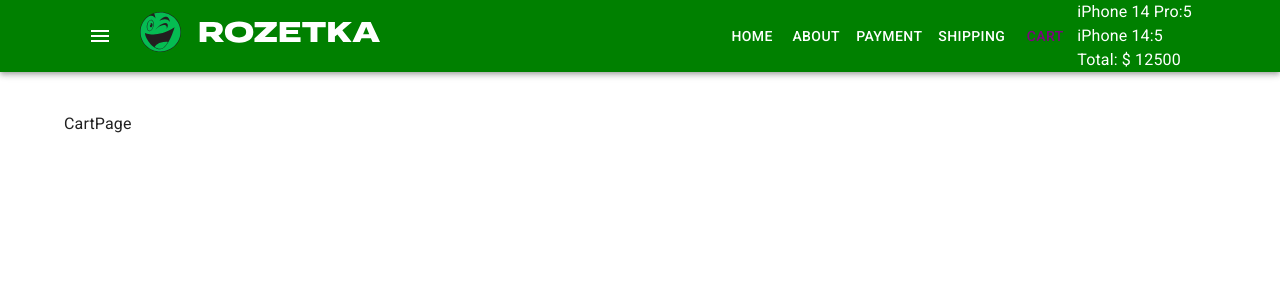
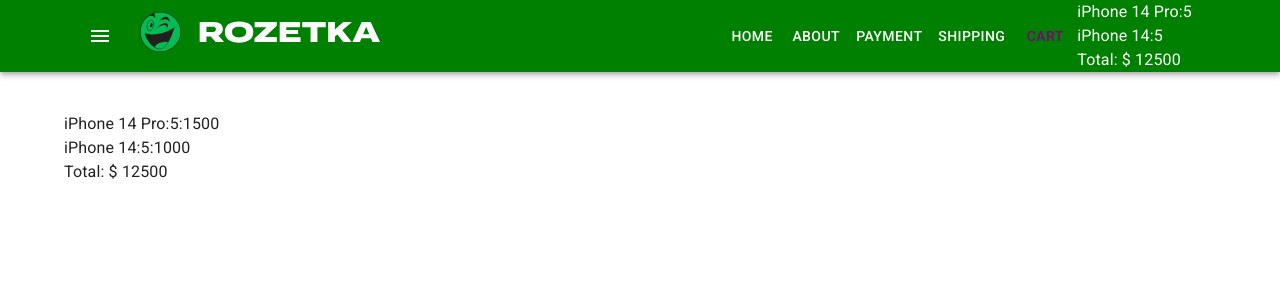
Before and after one commit to viktoriia-7/react-28-02, a React (Create React App) app: page /cart in a window 1280 px wide. Shown: the top 300 px of the page. Built offline with nearby package versions, Linux system fonts and the light colour scheme.

Commit message:
added products from the cart to the page

```diff
--- a/src/Container/App/App.tsx
+++ b/src/Container/App/App.tsx
@@ -37,7 +37,10 @@
                         path="/"
                         element={<Home addProductToCart={addProductToCart} />}
                     />
-                    <Route path="/cart" element={<CartPage />} />
+                    <Route
+                        path="/cart"
+                        element={<CartPage productsInCart={productsInCart} />}
+                    />
                 </Routes>
             </Container>
         </StyledEngineProvider>
--- a/src/pages/Cart/CartPage.tsx
+++ b/src/pages/Cart/CartPage.tsx
@@ -1,5 +1,41 @@
-type Props = {}
-const CartPage = (props: Props) => {
-    return <div>CartPage</div>
+import productsArray, { Product, getProductsObject } from 'utils/productsArray'
+
+type Props = {
+    productsInCart: {
+        [id: number]: number
+    }
+    productsObject?: {
+        [id: number]: Product
+    }
 }
+
+const CartPage = ({
+    productsInCart,
+    productsObject = getProductsObject(productsArray),
+}: Props) => {
+    return (
+        <div>
+            <div>
+                {Object.keys(productsInCart).map((productId) => (
+                    <div key={productId}>
+                        {productsObject[parseInt(productId)].title}:{''}
+                        {productsInCart[parseInt(productId)]}:{''}
+                        {productsObject[parseInt(productId)].price}
+                    </div>
+                ))}
+            </div>
+            <div>
+                Total: ${' '}
+                {Object.keys(productsInCart).reduce(
+                    (total, productId) =>
+                        total +
+                        productsInCart[parseInt(productId)] *
+                            productsObject[parseInt(productId)].price,
+                    0
+                )}
+            </div>
+        </div>
+    )
+}
+
 export default CartPage
```
